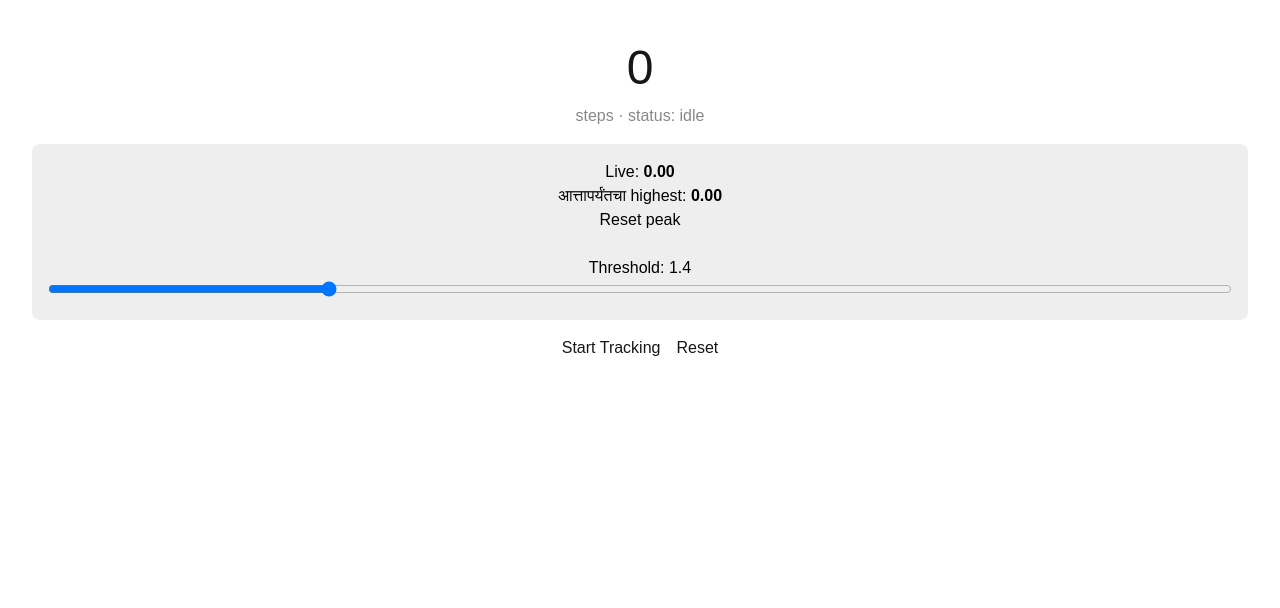
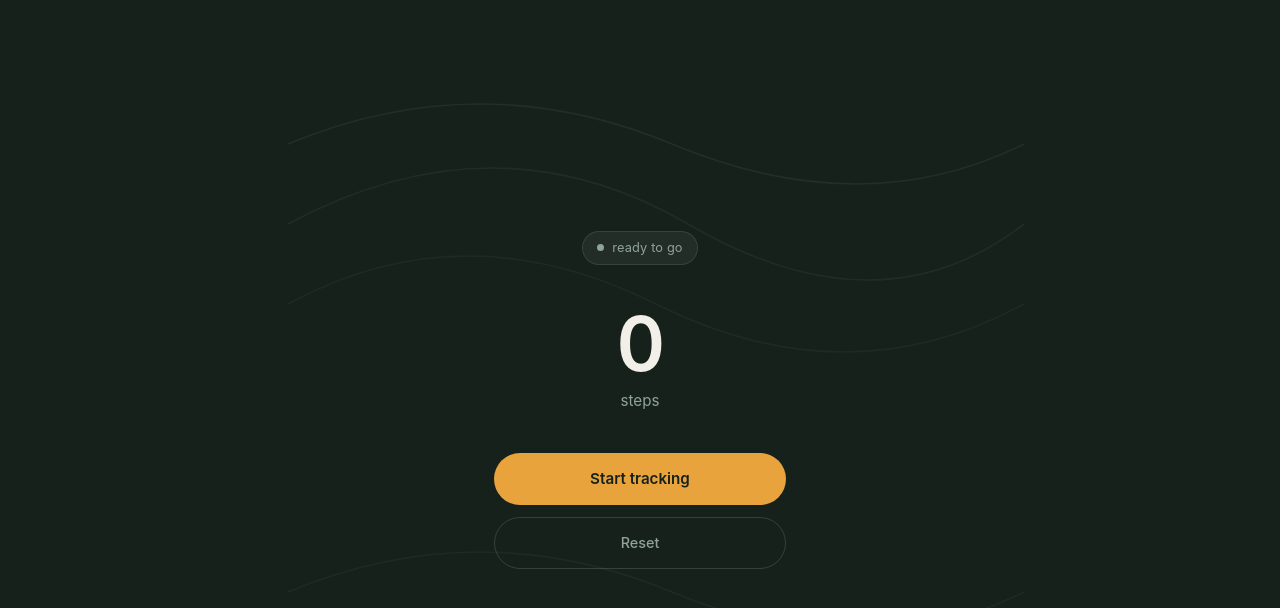
Before and after one commit to omkale1719/step_counter, a Next.js app: page / in a window 1280 px wide. Shown: the top 608 px of the page. Built offline with nearby package versions, Linux system fonts and the light colour scheme.

Commit message:
update files and fix UI

```diff
--- a/component/StepCounter/index.tsx
+++ b/component/StepCounter/index.tsx
@@ -1,45 +1,223 @@
 'use client';
 import { useStepCounter } from "@/hooks/usestepcount";
 
+const STATUS_COPY: Record<string, string> = {
+  idle: 'ready to go',
+  listening: 'listening for movement',
+  walking: 'walking',
+};
+
 export default function StepCounter() {
-  const {
-    steps, isTracking, error, status, start, stop, reset,
-    liveMagnitude, peakSeen, setPeakSeen,
-    peakThreshold, setPeakThreshold,
-  } = useStepCounter();
+  const { steps, isTracking, error, status, start, stop, reset } = useStepCounter();
 
   return (
-    <div style={{ textAlign: 'center', padding: '2rem' }}>
-      <h2 style={{ fontSize: '3rem', margin: 0 }}>{steps}</h2>
-      <p style={{ color: '#888' }}>steps · status: {status}</p>
+    <div style={styles.page}>
+      <style>{`
+        @keyframes pulseRing {
+          0%   { transform: scale(1);    opacity: 0.55; }
+          70%  { transform: scale(1.28); opacity: 0; }
+          100% { transform: scale(1.28); opacity: 0; }
+        }
+        @keyframes driftDot {
+          0%, 100% { transform: translateX(0); }
+          50%      { transform: translateX(3px); }
+        }
+        @media (prefers-reduced-motion: reduce) {
+          .pulse-ring, .status-dot { animation: none !important; }
+        }
+        .primary-btn:focus-visible, .secondary-btn:focus-visible {
+          outline: 2px solid #E8A33D;
+          outline-offset: 3px;
+        }
+        .primary-btn:active { transform: translateY(1px); }
+        .secondary-btn:active { transform: translateY(1px); }
+      `}</style>
 
-      {/* --- DEBUG PANEL: calibration नंतर काढून टाका --- */}
-      <div style={{ background: '#eee', padding: '1rem', margin: '1rem 0', borderRadius: 8, color: '#000' }}>
-        <p>Live: <b>{liveMagnitude.toFixed(2)}</b></p>
-        <p>आत्तापर्यंतचा highest: <b>{peakSeen.toFixed(2)}</b></p>
-        <button onClick={() => setPeakSeen(0)}>Reset peak</button>
-        <br /><br />
-        <label>
-          Threshold: {peakThreshold.toFixed(1)}
-          <input
-            type="range" min="0.3" max="5" step="0.1"
-            value={peakThreshold}
-            onChange={(e) => setPeakThreshold(Number(e.target.value))}
-            style={{ width: '100%' }}
+      {/* faint topographic contour field */}
+      <svg
+        viewBox="0 0 400 500"
+        style={styles.contours}
+        aria-hidden="true"
+      >
+        <path d="M-20 90 Q 100 40, 220 90 T 440 90" fill="none" stroke="#F1EFE7" strokeWidth="1" opacity="0.06" />
+        <path d="M-20 140 Q 110 70, 230 140 T 440 140" fill="none" stroke="#F1EFE7" strokeWidth="1" opacity="0.05" />
+        <path d="M-20 190 Q 90 130, 210 190 T 440 190" fill="none" stroke="#F1EFE7" strokeWidth="1" opacity="0.04" />
+        <path d="M-20 370 Q 100 320, 220 370 T 440 370" fill="none" stroke="#F1EFE7" strokeWidth="1" opacity="0.04" />
+        <path d="M-20 420 Q 110 460, 230 420 T 440 420" fill="none" stroke="#F1EFE7" strokeWidth="1" opacity="0.05" />
+      </svg>
+
+      <div style={styles.card}>
+        <div style={styles.statusPill}>
+          <span
+            className="status-dot"
+            style={{
+              ...styles.statusDot,
+              background: status === 'walking' ? '#E8A33D' : '#8FA396',
+              animation: status === 'walking' ? 'driftDot 0.6s ease-in-out infinite' : 'none',
+            }}
           />
-        </label>
-      </div>
+          <span style={styles.statusText}>{STATUS_COPY[status] ?? status}</span>
+        </div>
 
-      {error && <p style={{ color: 'red' }}>{error}</p>}
+        <div style={styles.numberWrap}>
+          {status === 'walking' && (
+            <span className="pulse-ring" style={styles.pulseRing} aria-hidden="true" />
+          )}
+          <h2 style={styles.stepNumber}>{steps.toLocaleString()}</h2>
+        </div>
+        <p style={styles.stepLabel}>steps</p>
 
-      <div style={{ display: 'flex', gap: '1rem', justifyContent: 'center', marginTop: '1rem' }}>
-        {!isTracking ? (
-          <button onClick={start}>Start Tracking</button>
-        ) : (
-          <button onClick={stop}>Stop</button>
-        )}
-        <button onClick={reset}>Reset</button>
+        {error && <p style={styles.errorText}>{error}</p>}
+
+        <div style={styles.actions}>
+          {!isTracking ? (
+            <button className="primary-btn" style={styles.primaryBtn} onClick={start}>
+              Start tracking
+            </button>
+          ) : (
+            <button className="primary-btn" style={styles.primaryBtnActive} onClick={stop}>
+              Stop
+            </button>
+          )}
+          <button className="secondary-btn" style={styles.secondaryBtn} onClick={reset}>
+            Reset
+          </button>
+        </div>
       </div>
     </div>
   );
 }
+
+const styles: Record<string, React.CSSProperties> = {
+  page: {
+    position: 'relative',
+    minHeight: '100vh',
+    background: '#16211C',
+    display: 'flex',
+    alignItems: 'center',
+    justifyContent: 'center',
+    padding: '1.5rem',
+    fontFamily: "'Inter', -apple-system, BlinkMacSystemFont, sans-serif",
+    overflow: 'hidden',
+  },
+  contours: {
+    position: 'absolute',
+    inset: 0,
+    width: '100%',
+    height: '100%',
+    pointerEvents: 'none',
+  },
+  card: {
+    position: 'relative',
+    zIndex: 1,
+    width: '100%',
+    maxWidth: 340,
+    display: 'flex',
+    flexDirection: 'column',
+    alignItems: 'center',
+    padding: '2.5rem 1.5rem',
+  },
+  statusPill: {
+    display: 'inline-flex',
+    alignItems: 'center',
+    gap: '0.5rem',
+    padding: '0.4rem 0.9rem',
+    borderRadius: 999,
+    background: 'rgba(241, 239, 231, 0.06)',
+    border: '1px solid rgba(241, 239, 231, 0.1)',
+    marginBottom: '2.5rem',
+  },
+  statusDot: {
+    width: 7,
+    height: 7,
+    borderRadius: '50%',
+    flexShrink: 0,
+  },
+  statusText: {
+    color: '#8FA396',
+    fontSize: '0.8rem',
+    letterSpacing: '0.01em',
+  },
+  numberWrap: {
+    position: 'relative',
+    display: 'flex',
+    alignItems: 'center',
+    justifyContent: 'center',
+  },
+  pulseRing: {
+    position: 'absolute',
+    width: '180px',
+    height: '180px',
+    borderRadius: '50%',
+    border: '1.5px solid #E8A33D',
+    animation: 'pulseRing 1.4s ease-out infinite',
+  },
+  stepNumber: {
+    fontFamily: "'Space Grotesk', 'Inter', sans-serif",
+    fontVariantNumeric: 'tabular-nums',
+    fontSize: 'clamp(3.5rem, 18vw, 4.75rem)',
+    fontWeight: 600,
+    color: '#F1EFE7',
+    margin: 0,
+    lineHeight: 1,
+    letterSpacing: '-0.02em',
+  },
+  stepLabel: {
+    color: '#8FA396',
+    fontSize: '0.95rem',
+    marginTop: '0.6rem',
+    marginBottom: '2.5rem',
+  },
+  errorText: {
+    color: '#E8614A',
+    fontSize: '0.85rem',
+    textAlign: 'center',
+    marginBottom: '1.5rem',
+    maxWidth: 280,
+  },
+  actions: {
+    display: 'flex',
+    flexDirection: 'column',
+    gap: '0.75rem',
+    width: '100%',
+  },
+  primaryBtn: {
+    width: '100%',
+    padding: '0.9rem 1.5rem',
+    borderRadius: 999,
+    border: 'none',
+    background: '#E8A33D',
+    color: '#16211C',
+    fontFamily: "'Inter', sans-serif",
+    fontSize: '0.95rem',
+    fontWeight: 600,
+    cursor: 'pointer',
+    transition: 'transform 0.1s ease',
+  },
+  primaryBtnActive: {
+    width: '100%',
+    padding: '0.9rem 1.5rem',
+    borderRadius: 999,
+    border: '1px solid #E8A33D',
+    background: 'transparent',
+    color: '#E8A33D',
+    fontFamily: "'Inter', sans-serif",
+    fontSize: '0.95rem',
+    fontWeight: 600,
+    cursor: 'pointer',
+    transition: 'transform 0.1s ease',
+  },
+  secondaryBtn: {
+    width: '100%',
+    padding: '0.9rem 1.5rem',
+    borderRadius: 999,
+    border: '1px solid rgba(241, 239, 231, 0.15)',
+    background: 'transparent',
+    color: '#8FA396',
+    fontFamily: "'Inter', sans-serif",
+    fontSize: '0.9rem',
+    fontWeight: 500,
+    cursor: 'pointer',
+    transition: 'transform 0.1s ease',
+  },
+};
--- a/hooks/usestepcount.ts
+++ b/hooks/usestepcount.ts
@@ -9,6 +9,7 @@ interface DeviceMotionEventConstructorWithPermission {
 const GRAVITY_ALPHA = 0.9;
 const TROUGH_THRESHOLD = 0.5;
 const MIN_STEP_INTERVAL = 300;
+const PEAK_THRESHOLD = 2.5; // calibrated value
 
 export function useStepCounter() {
   const [steps, setSteps] = useState(0);
@@ -16,21 +17,9 @@ export function useStepCounter() {
   const [error, setError] = useState<string | null>(null);
   const [status, setStatus] = useState<'idle' | 'listening' | 'walking'>('idle');
 
-  // DEBUG values — UI मध्ये दाखवण्यासाठी
-  const [liveMagnitude, setLiveMagnitude] = useState(0);
-  const [peakSeen, setPeakSeen] = useState(0);
-
-  const peakThresholdRef = useRef(1.4); // slider ने बदलेल
-  const [peakThreshold, setPeakThresholdState] = useState(1.4);
-
   const gravity = useRef({ x: 0, y: 0, z: 0 });
   const lastStepTime = useRef(0);
   const awaitingTrough = useRef(false);
-
-  const setPeakThreshold = useCallback((val: number) => {
-    peakThresholdRef.current = val;
-    setPeakThresholdState(val);
-  }, []);
 
   const handleMotion = useCallback((event: DeviceMotionEvent) => {
     const acc = event.accelerationIncludingGravity;
@@ -46,13 +35,9 @@ export function useStepCounter() {
 
     const mag = Math.sqrt(linX * linX + linY * linY + linZ * linZ);
 
-    setLiveMagnitude(mag);
-    setPeakSeen((prev) => Math.max(prev, mag));
+    const now = Date.now();
 
-    const now = Date.now();
-    const threshold = peakThresholdRef.current;
-
-    if (!awaitingTrough.current && mag > threshold) {
+    if (!awaitingTrough.current && mag > PEAK_THRESHOLD) {
       const gap = now - lastStepTime.current;
       if (gap > MIN_STEP_INTERVAL) {
         setSteps((prev) => prev + 1);
@@ -99,12 +84,7 @@ export function useStepCounter() {
 
   const reset = useCallback(() => {
     setSteps(0);
-    setPeakSeen(0);
   }, []);
 
-  return {
-    steps, isTracking, error, status, start, stop, reset,
-    liveMagnitude, peakSeen, setPeakSeen,
-    peakThreshold, setPeakThreshold,
-  };
+  return { steps, isTracking, error, status, start, stop, reset };
 }
```
